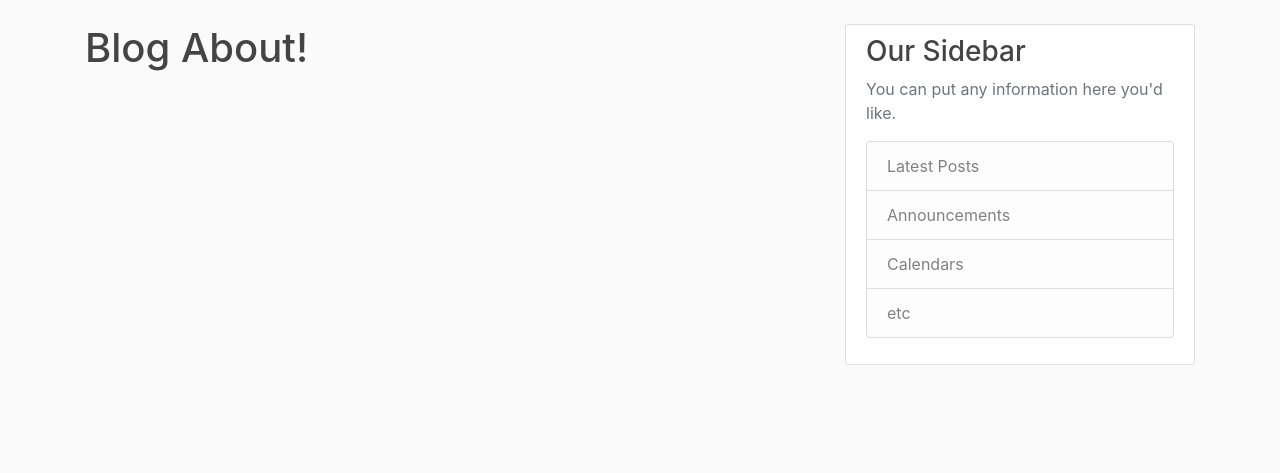
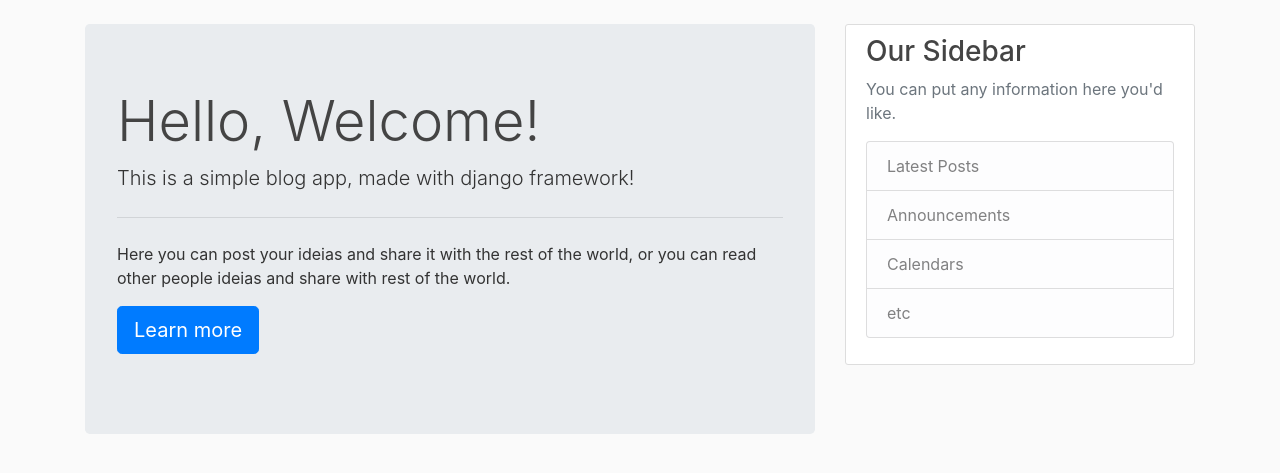
Before and after one commit to cesarmaq/django_blog, a Django app: page /about/ in a window 1280 px wide. Shown: the part 56-529 px from the top of the page. Run offline with Django 3.2, Linux system fonts and the light colour scheme; some libraries are stand-ins or nearby versions.

Commit message:
Update about.html

```diff
--- a/blog/templates/blog/about.html
+++ b/blog/templates/blog/about.html
@@ -1,4 +1,12 @@
 {% extends "blog/base.html" %}
 {% block content %}
-    <h1> Blog About!</h1>
+   <div class="jumbotron">
+    <h1 class="display-4">Hello, Welcome!</h1>
+    <p class="lead">This is a simple blog app, made with django framework!</p>
+    <hr class="my-4">
+    <p>Here you can post your ideias and share it with the rest of the world, or you can read other people ideias and share with rest of the world.</p>
+    <p class="lead">
+      <a class="btn btn-primary btn-lg" href="{% url 'blog-home' %}" role="button">Learn more</a>
+    </p>
+  </div>
 {% endblock content %}
```
